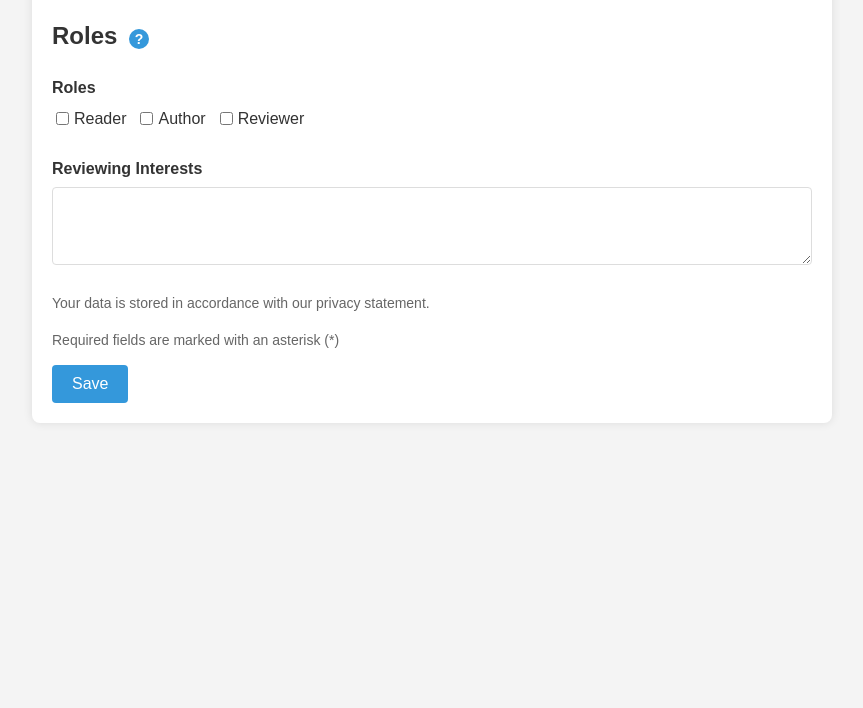
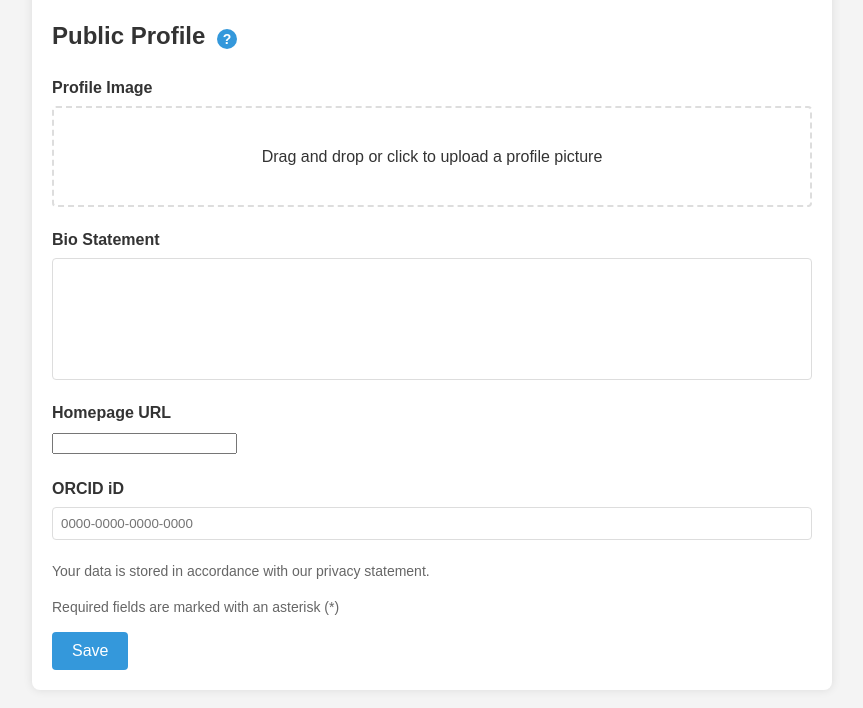
Before and after one commit to vicky-ssingh/REV, a plain HTML site: page index.html in a window 1280 px wide. Shown: the part 160-868 px from the top of the page, without its empty margins (208-1071 px from the left). Before the commit the page ends 800 px from the top, so only its background shows below. Drawn offline with Linux system fonts and the light colour scheme.

Commit message:
Update index.html

```diff
--- a/index.html
+++ b/index.html
@@ -210,19 +210,25 @@
         </div>
 
         <div id="identity" class="tab-content active">
-            <h2>Roles <span class="help-icon" title="Select your roles within the journal">?</span></h2>
+            <h2>Public Profile <span class="help-icon" title="Manage your public profile information">?</span></h2>
             <form>
                 <div class="form-group">
-                    <label>Roles</label>
-                    <div class="checkbox-group">
-                        <label><input type="checkbox" name="role" value="reader"> Reader</label>
-                        <label><input type="checkbox" name="role" value="author"> Author</label>
-                        <label><input type="checkbox" name="role" value="reviewer"> Reviewer</label>
+                    <label for="profile-image">Profile Image</label>
+                    <div class="profile-image-upload" id="profile-image">
+                        <p>Drag and drop or click to upload a profile picture</p>
                     </div>
                 </div>
                 <div class="form-group">
-                    <label for="reviewing-interests">Reviewing Interests</label>
-                    <textarea id="reviewing-interests" rows="4"></textarea>
+                    <label for="bio-statement">Bio Statement</label>
+                    <div class="rich-text-editor" id="bio-statement" contenteditable="true"></div>
+                </div>
+                <div class="form-group">
+                    <label for="homepage-url">Homepage URL</label>
+                    <input type="url" id="homepage-url">
+                </div>
+                <div class="form-group">
+                    <label for="orcid-id">ORCID iD</label>
+                    <input type="text" id="orcid-id" placeholder="0000-0000-0000-0000">
                 </div>
                 <p class="privacy-notice">Your data is stored in accordance with our privacy statement.</p>
                 <p class="required-fields-note">Required fields are marked with an asterisk (*)</p>
```
